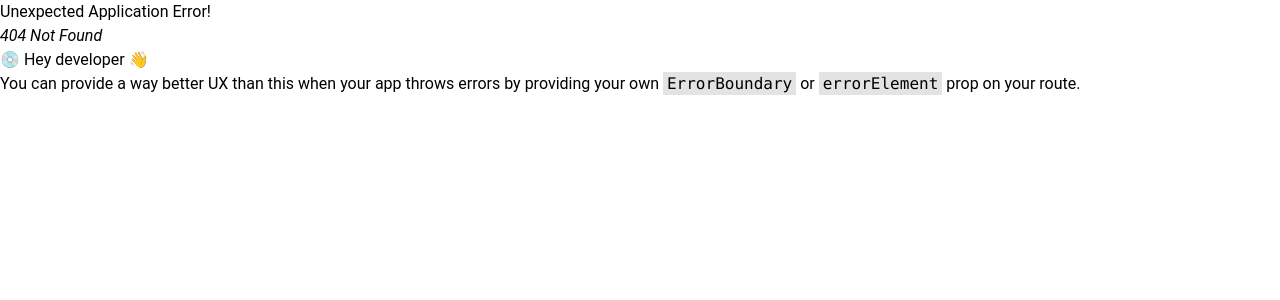
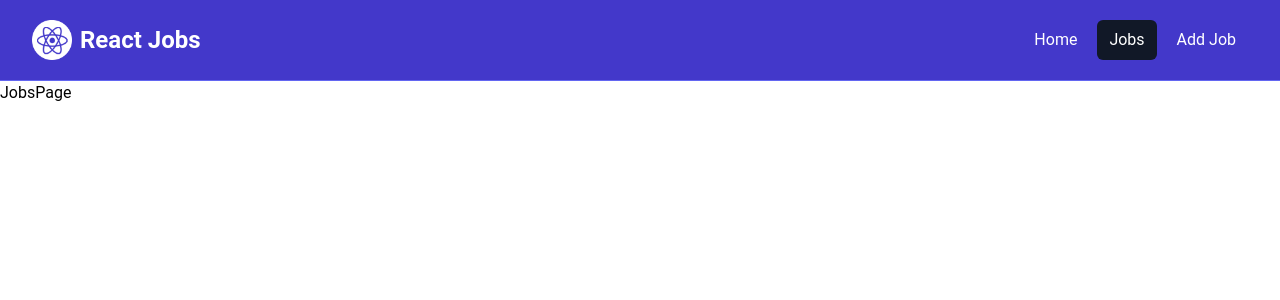
Before and after one commit to OmarMah/HireDev, a React (Vite) app: page /jobs in a window 1280 px wide. Before the commit this address had no page. Shown: the top 300 px of the page. Built offline with nearby package versions, Linux system fonts and the light colour scheme.

Commit message:
Added the 404 page

```diff
--- a/src/App.jsx
+++ b/src/App.jsx
@@ -2,11 +2,15 @@
 import React from 'react'
 import HomePage from './pages/HomePage'
 import MainLayout from './layouts/MainLayout'
+import JobsPage from './pages/JobsPage'
+import NotFoundPage from './pages/NotFoundPage'
 
 const router = createBrowserRouter(
   createRoutesFromElements(
     <Route path="/" element={<MainLayout />}>
       <Route index element={<HomePage />} />
+      <Route path="/jobs" element={<JobsPage />} />
+      <Route path="*" element={<NotFoundPage />} />
     </Route>
     )
 );
--- a/src/componenets/HomeCards.jsx
+++ b/src/componenets/HomeCards.jsx
@@ -1,5 +1,6 @@
 import React from 'react'
 import Card from './Card'
+import { Link } from 'react-router-dom'
 
 const HomeCards = () => {
   return (
@@ -11,24 +12,24 @@
                 <p className="mt-2 mb-4">
                 Browse our React jobs and start your career today
                 </p>
-                <a
-                href="/jobs.html"
+                <Link
+                to="/jobs"
                 className="inline-block bg-black text-white rounded-lg px-4 py-2 hover:bg-gray-700"
                 >
                 Browse Jobs
-                </a>
+                </Link>
             </Card>
             <Card bg='bg-indigo-100'>
                 <h2 className="text-2xl font-bold">For Employers</h2>
                 <p className="mt-2 mb-4">
                 List your job to find the perfect developer for the role
                 </p>
-                <a
-                href="/add-job.html"
+                <Link
+                to="/add-job"
                 className="inline-block bg-indigo-500 text-white rounded-lg px-4 py-2 hover:bg-indigo-600"
                 >
                 Add Job
-                </a>
+                </Link>
             </Card>
         </div>
       </div>
--- a/src/componenets/JobListing.jsx
+++ b/src/componenets/JobListing.jsx
@@ -1,6 +1,7 @@
 import React from 'react'
 import { useState } from 'react'
 import { FaMapMarker } from 'react-icons/fa'
+import { Link } from 'react-router-dom'
 
 const JobListing = ({job}) => {
     const [showFullDescription, setShowFullDescription] = useState(false);
@@ -36,12 +37,12 @@
                   <FaMapMarker className="inline-block mb-1" />
                   {job.location}
                 </div>
-                <a
-                  href={`/job/${job.id}`}
+                <Link
+                  to={`/job/${job.id}`}
                   className="h-[36px] bg-indigo-500 hover:bg-indigo-600 text-white px-4 py-2 rounded-lg text-center text-sm"
                 >
                  Read More
-                </a>
+                </Link>
               </div>
             </div>
           </div>
--- a/src/componenets/Navbar.jsx
+++ b/src/componenets/Navbar.jsx
@@ -1,6 +1,8 @@
 import React from 'react'
 import logo from '../assets/images/logo.png'
+import { NavLink } from 'react-router-dom'
 const Navbar = () => {
+    const linkClass = ({isActive}) => `text-white hover:bg-gray-900 hover:text-white rounded-md px-3 py-2 ${isActive ? 'bg-gray-900' : ''}`;
   return (
     <nav className="bg-indigo-700 border-b border-indigo-500">
         <div className="mx-auto max-w-7xl px-2 sm:px-6 lg:px-8">
@@ -9,7 +11,7 @@
             className="flex flex-1 items-center justify-center md:items-stretch md:justify-start"
             >
             {/* <!-- Logo --> */}
-            <a className="flex flex-shrink-0 items-center mr-4" href="/index.html">
+            <NavLink className="flex flex-shrink-0 items-center mr-4" to="/">
                 <img
                 className="h-10 w-auto"
                 src={logo}
@@ -18,23 +20,23 @@
                 <span className="hidden md:block text-white text-2xl font-bold ml-2"
                 >React Jobs</span
                 >
-            </a>
+            </NavLink>
             <div className="md:ml-auto">
                 <div className="flex space-x-2">
-                <a
-                    href="/index.html"
-                    className="text-white bg-black hover:bg-gray-900 hover:text-white rounded-md px-3 py-2"
-                    >Home</a
+                <NavLink
+                    to="/"
+                    className={linkClass}
+                    >Home</NavLink
                 >
-                <a
-                    href="/jobs.html"
-                    className="text-white hover:bg-gray-900 hover:text-white rounded-md px-3 py-2"
+                <NavLink
+                    to="/jobs"
+                    className={linkClass}
                     >Jobs
-                </a>
-                <a
-                    href="/add-job.html"
-                    className="text-white hover:bg-gray-900 hover:text-white rounded-md px-3 py-2"
-                    >Add Job</a
+                </NavLink>
+                <NavLink
+                    to="/add-job"
+                    className={linkClass}
+                    >Add Job</NavLink
                 >
                 </div>
             </div>
--- a/src/componenets/ViewAllJobs.jsx
+++ b/src/componenets/ViewAllJobs.jsx
@@ -1,12 +1,13 @@
 import React from 'react'
+import { Link } from 'react-router-dom'
 
 const ViewAllJobs = () => {
   return (
     <section className="m-auto max-w-lg my-10 px-6">
-    <a
-      href="jobs.html"
+    <Link
+      to="/jobs"
       className="block bg-black text-white text-center py-4 px-6 rounded-xl hover:bg-gray-700"
-      >View All Jobs</a
+      >View All Jobs</Link
     >
     </section>
   )
--- /dev/null
+++ b/src/pages/JobsPage.jsx
@@ -0,0 +1,9 @@
+import React from 'react'
+
+const JobsPage = () => {
+  return (
+    <div>JobsPage</div>
+  )
+}
+
+export default JobsPage
--- /dev/null
+++ b/src/pages/NotFoundPage.jsx
@@ -0,0 +1,19 @@
+import React from 'react'
+import { Link } from 'react-router-dom'
+import { FaExclamationTriangle } from 'react-icons/fa'
+const NotFoundPage = () => {
+  return (
+    <section className="text-center flex flex-col justify-center items-center h-96">
+        <FaExclamationTriangle className="text-yellow-400 text-6xl mb-4" />
+        <h1 className="text-6xl font-bold mb-4">404 Not Found</h1>
+        <p className="text-xl mb-5">This page does not exist</p>
+        <Link
+        to="/"
+        className="text-white bg-indigo-700 hover:bg-indigo-900 rounded-md px-3 py-2 mt-4"
+        >Go Back</Link
+        >
+    </section>
+  )
+}
+
+export default NotFoundPage
```
